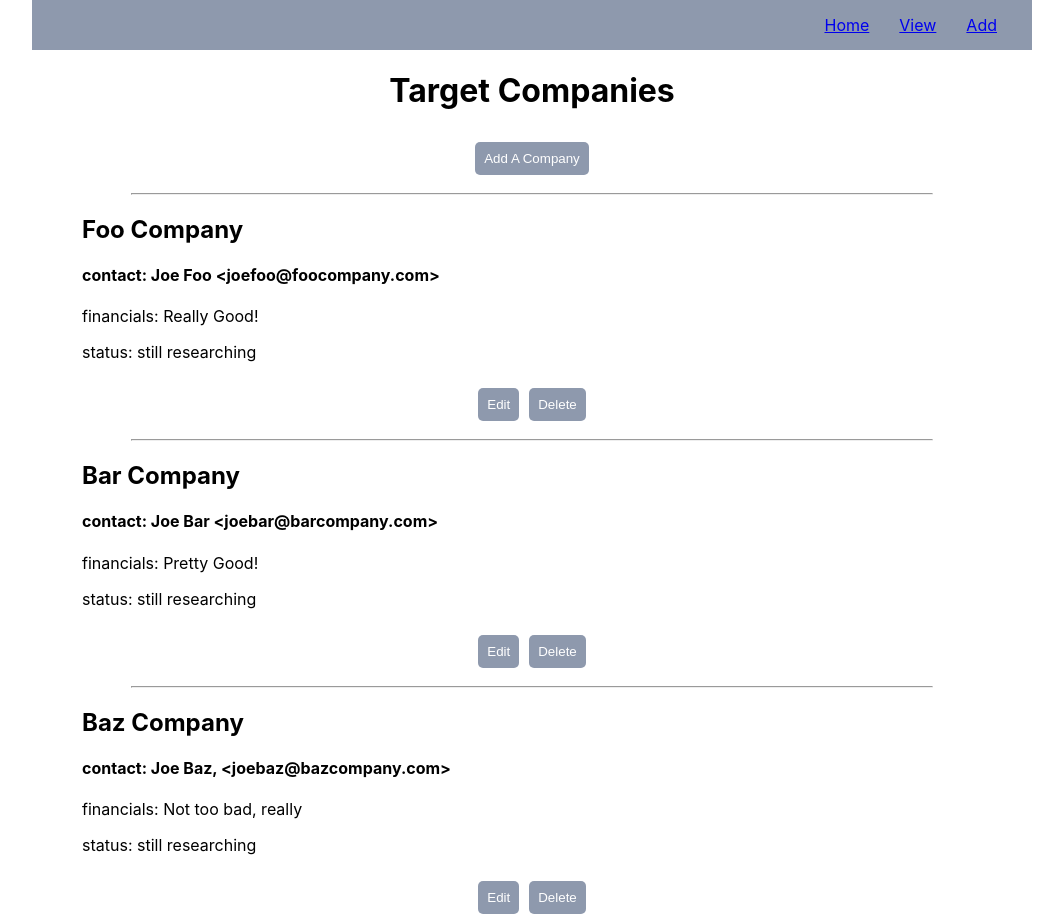
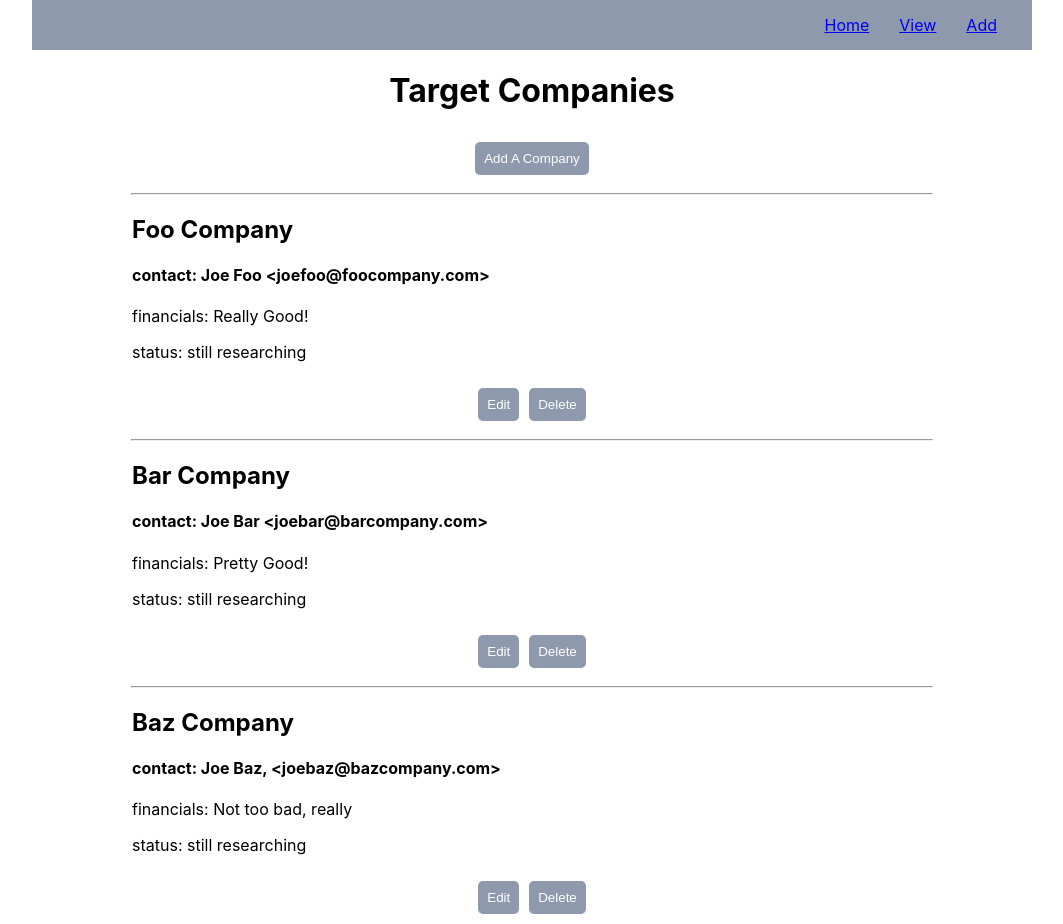
Before and after one commit to deepbsd/AcquireCo, a React (Create React App) app: page /listpage in a window 1280 px wide. Shown: the whole page, without its empty margins (108-1171 px from the left). Built offline with nearby package versions, Linux system fonts and the light colour scheme.

Commit message:
changed padding to percentage on indiv company display

```diff
--- a/src/App.css
+++ b/src/App.css
@@ -46,7 +46,7 @@ hr {
 }
 
 .indivCompany{
-    padding: 0 50px;
+    padding: 0 10%;
     text-align: left;
 }
 
```
